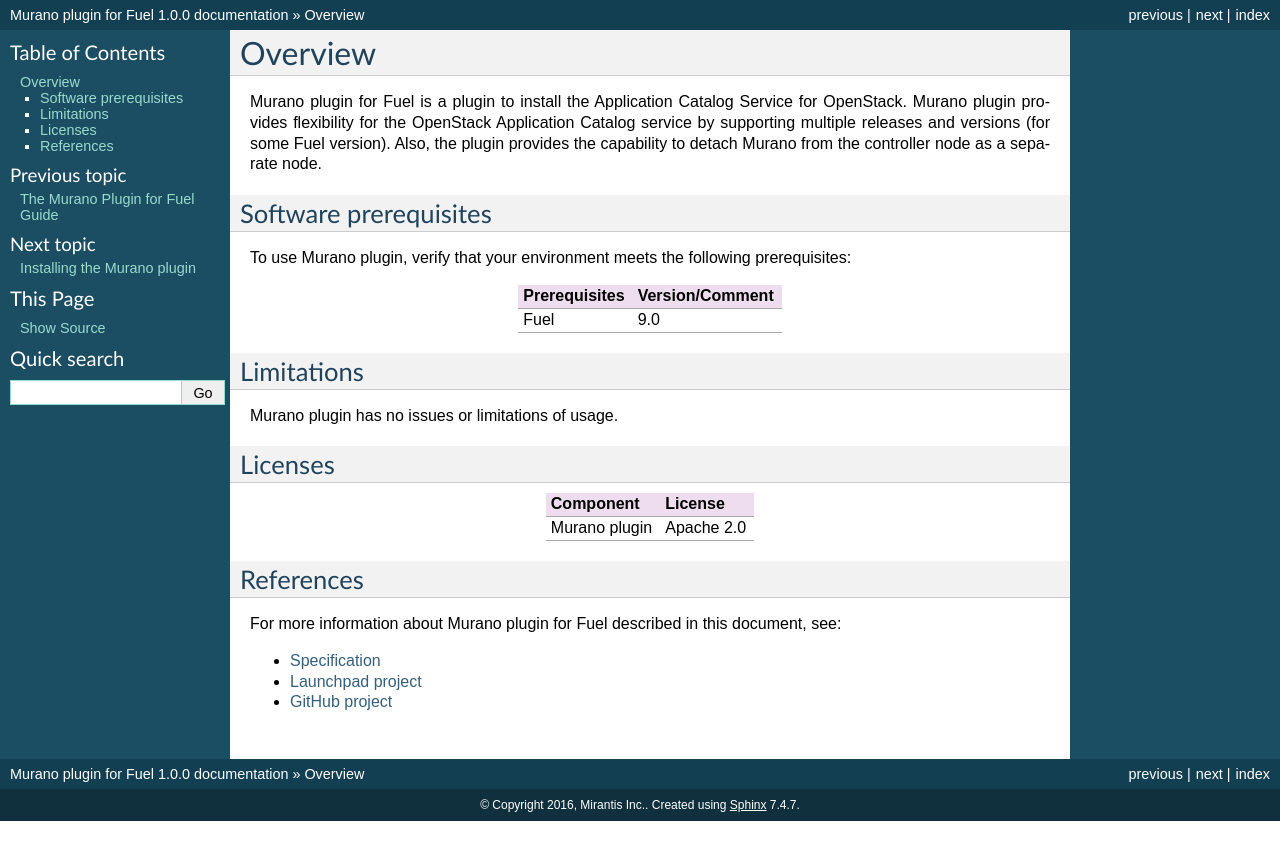
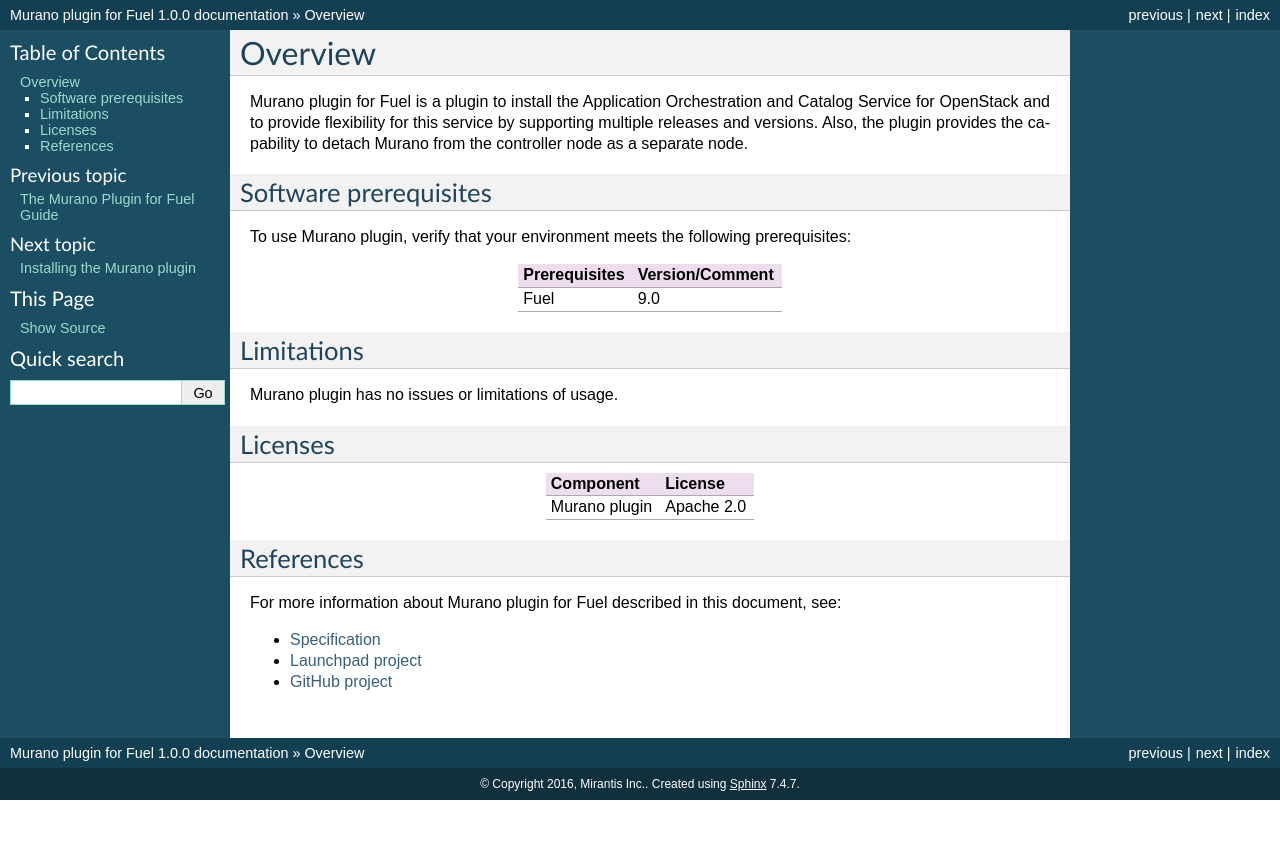
Before and after one commit to openstack-archive/fuel-plugin-murano, a Sphinx documentation site: the page built from docs/plugin_guide/source/intro.rst, in a window 1280 px wide. Shown: the top 860 px of the page. Built offline with Sphinx 7.4.7, drawn with Linux system fonts in a browser that asks for light colours.

Commit message:
[Docs] Edits
Changes Application Catalog Service to
Applicaton Orchestraton and Catalog Service.

Change-Id: I75df3af7b306860e41f07e3a58cc8dd74326de88

```diff
--- a/docs/plugin_guide/source/intro.rst
+++ b/docs/plugin_guide/source/intro.rst
@@ -3,10 +3,9 @@
 Overview
 ~~~~~~~~
 
-Murano plugin for Fuel is a plugin to install the Application Catalog Service
-for OpenStack.
-Murano plugin provides flexibility for the OpenStack Application Catalog
-service by supporting multiple releases and versions (for some Fuel version).
+Murano plugin for Fuel is a plugin to install the Application Orchestration
+and Catalog Service for OpenStack and to provide flexibility for this service
+by supporting multiple releases and versions.
 Also, the plugin provides the capability to detach Murano from the controller
 node as a separate node.
 
```
Also changed, not shown: other parts of docs/plugin_guide/source/intro.rst (+2 -1 lines).
